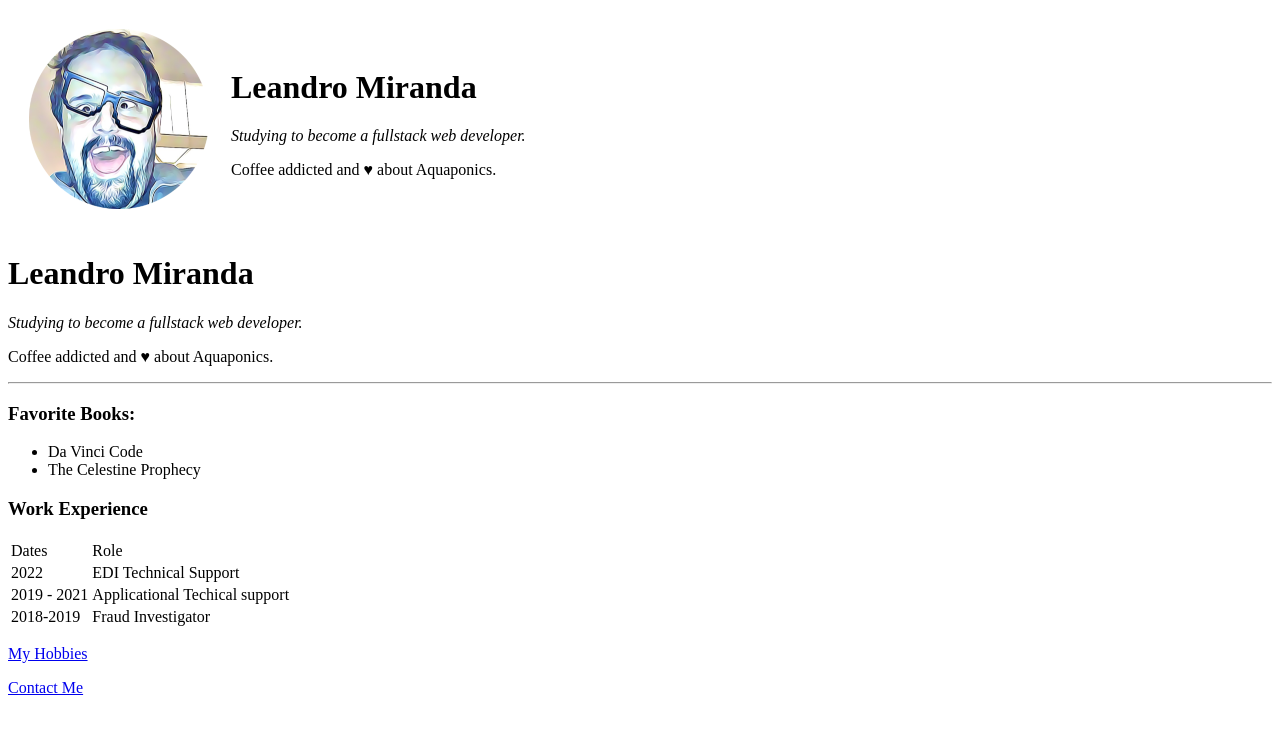
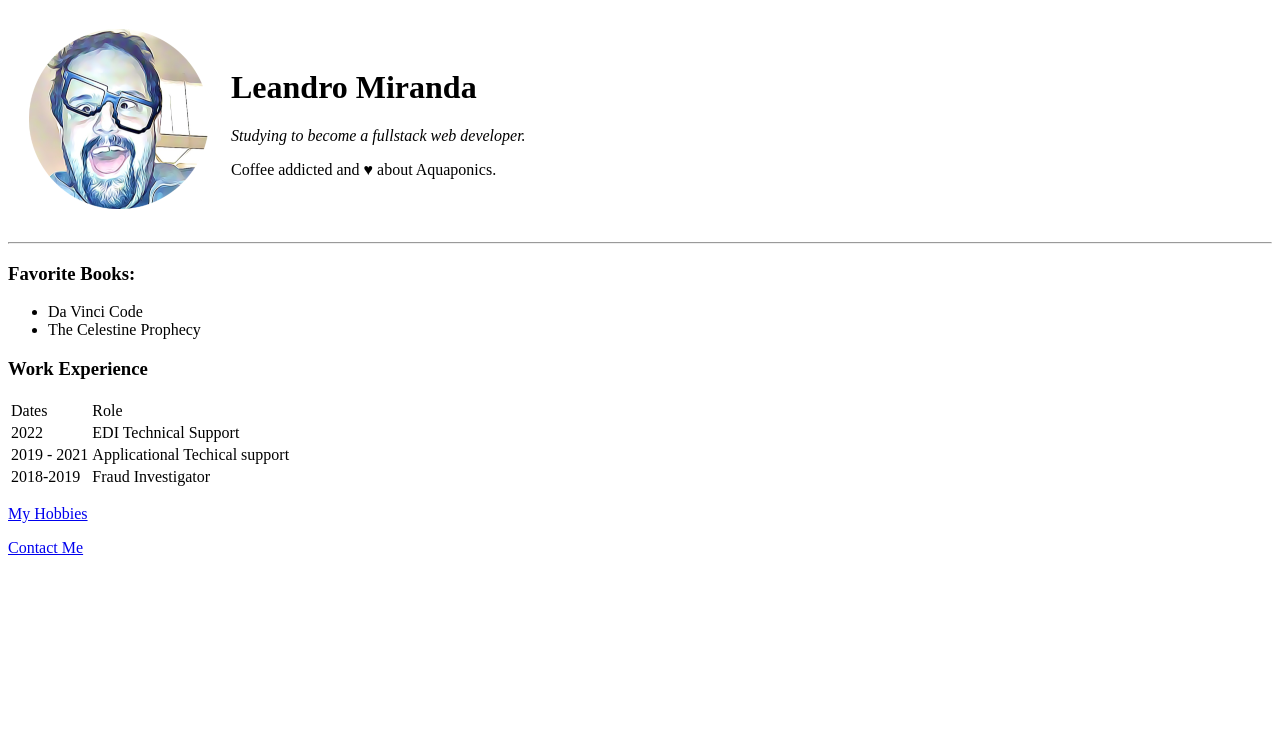
Before and after one commit to ldmiranda/cv, a plain HTML site: page index.html in a window 1280 px wide. Drawn offline with Linux system fonts and the light colour scheme.

Commit message:
Update index.html

```diff
--- a/index.html
+++ b/index.html
@@ -16,17 +16,13 @@
             <p>Coffee addicted and &#9829; about Aquaponics.</p>
           </td>
         </tr>
-      </table>
-    <h1>Leandro Miranda</h1>
-    <p><em>Studying to become a fullstack web developer.</em></p>
-    <p>Coffee addicted and &#9829; about Aquaponics.</p>
+    </table>
     <hr>
     <h3>Favorite Books:</h3>
     <ul>
       <li>Da Vinci Code</li>
       <li>The Celestine Prophecy</li>
     </ul>
-    </table>
 
     <h3>Work Experience</h3>
     <table>
```
